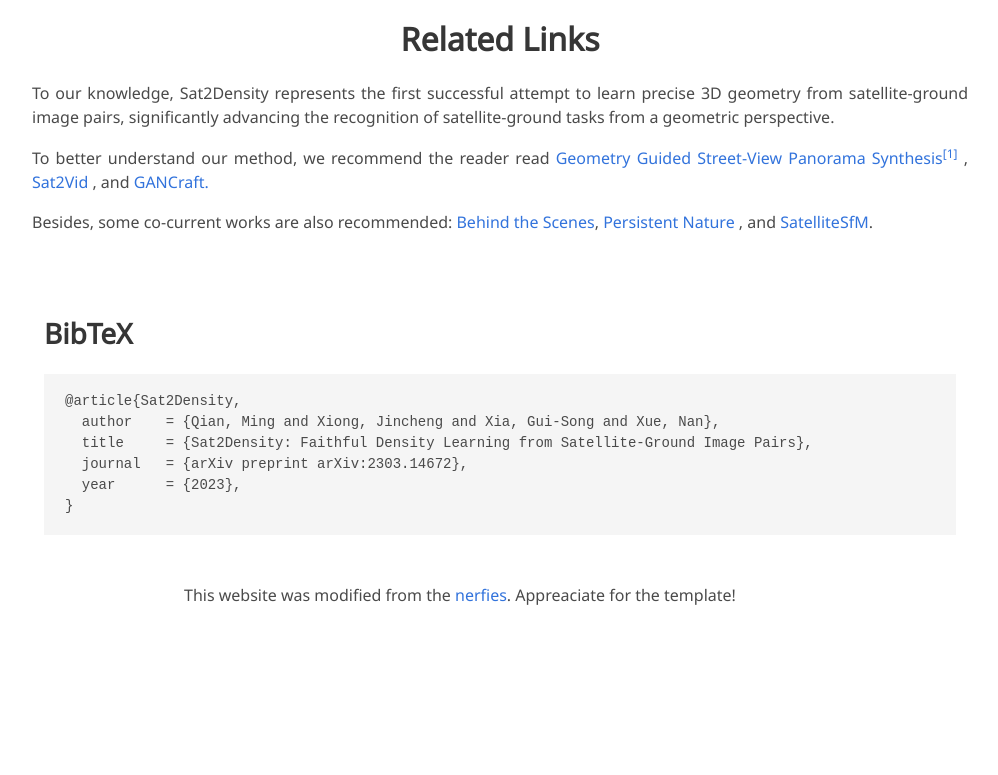
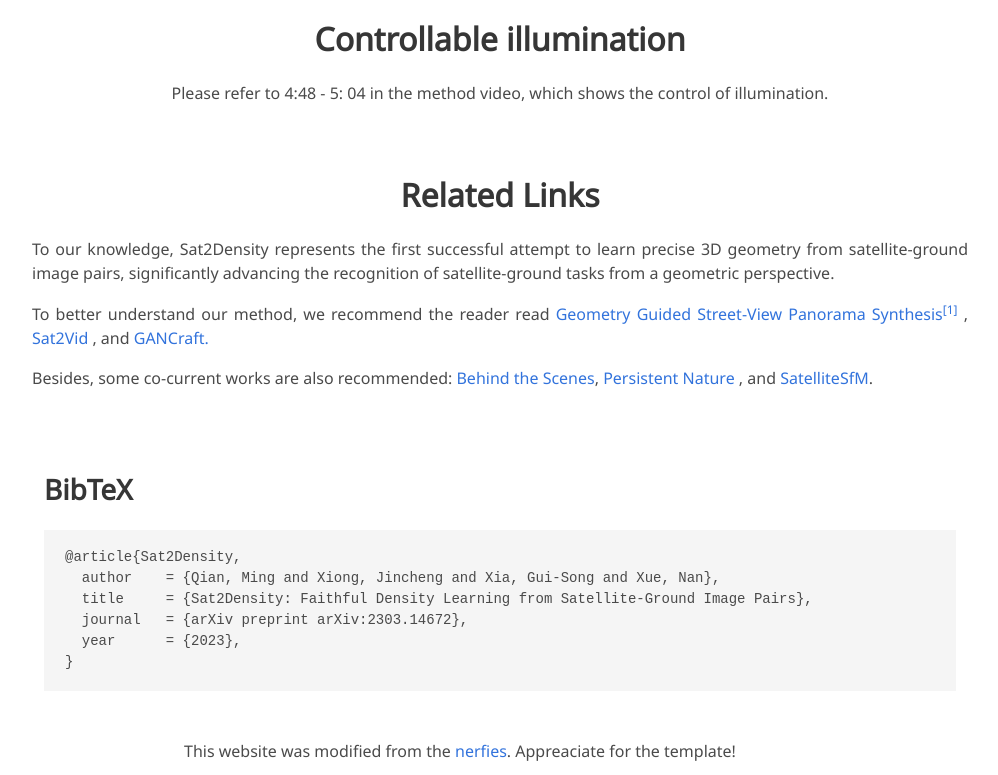
Before and after one commit to sat2density/sat2density.github.io, a plain HTML site: page index.html in a window 1280 px wide. Shown: the part 2242-3017 px from the top of the page, without its empty margins (140-1138 px from the left). Before the commit the page ends 2861 px from the top, so only its background shows below. Drawn offline with nearby package versions, Linux system fonts and the light colour scheme; some icons are missing; a web font is replaced by a local one.

Commit message:
Update index.html

```diff
--- a/index.html
+++ b/index.html
@@ -540,6 +540,26 @@
   setInterval(synchronized, 100);
 </script>
 
+<section class="section">
+  <!-- Paper Pipeline. -->
+  <div class="container is-max-desktop">
+  <div class="columns is-centered has-text-centered">
+     <div class="columns is-centered">
+        <div class="column is-full-width">
+          <h2 class="title is-3">Controllable illumination</h2>
+
+          <div class="content has-text-justified">
+            <p>
+              Please refer to 4:48 - 5: 04 in the method video, which shows the control of illumination.
+            </p>
+          </div>
+        </div>
+      </div>
+    </div>
+
+  </div>
+</section>
+
 
 <section class="section">
   <!-- Paper Pipeline. -->
```
